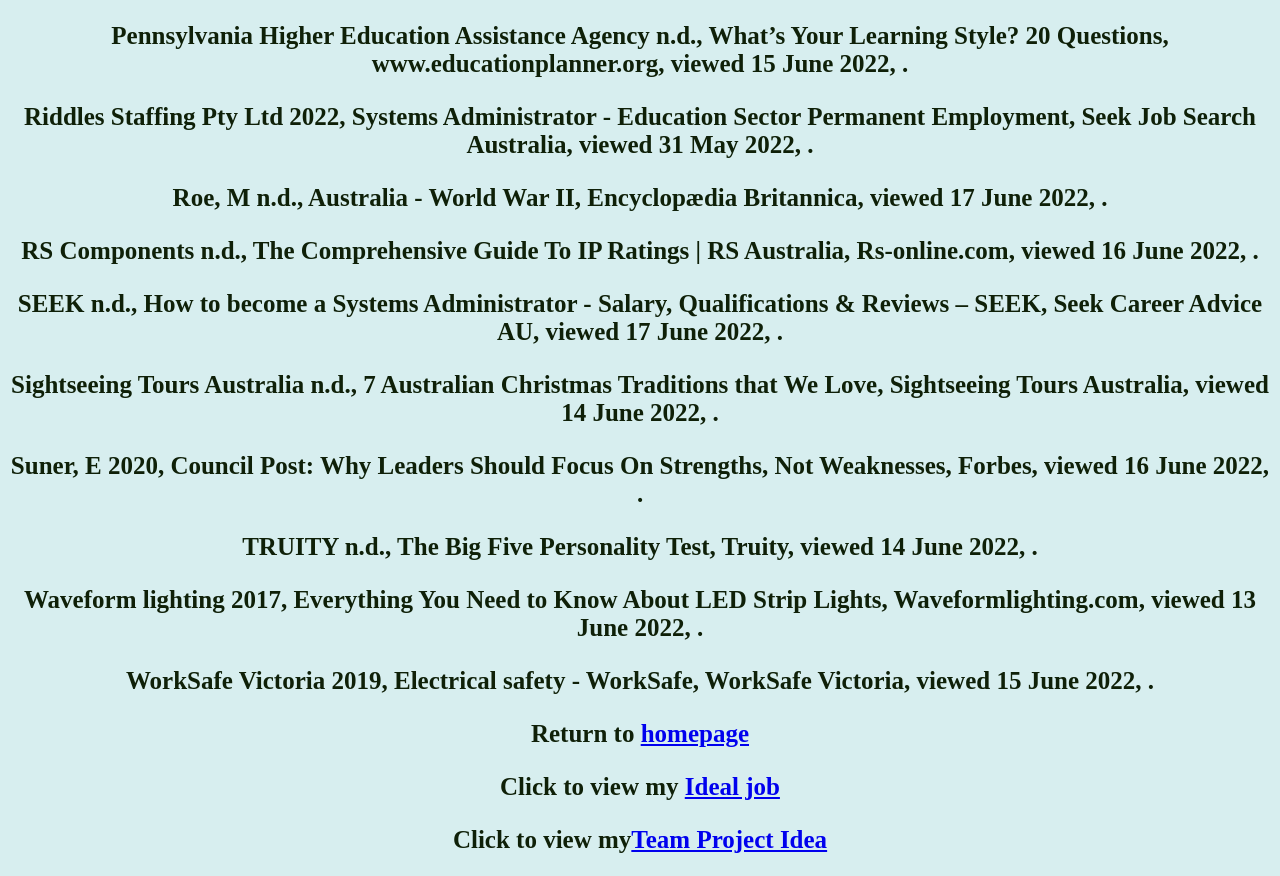
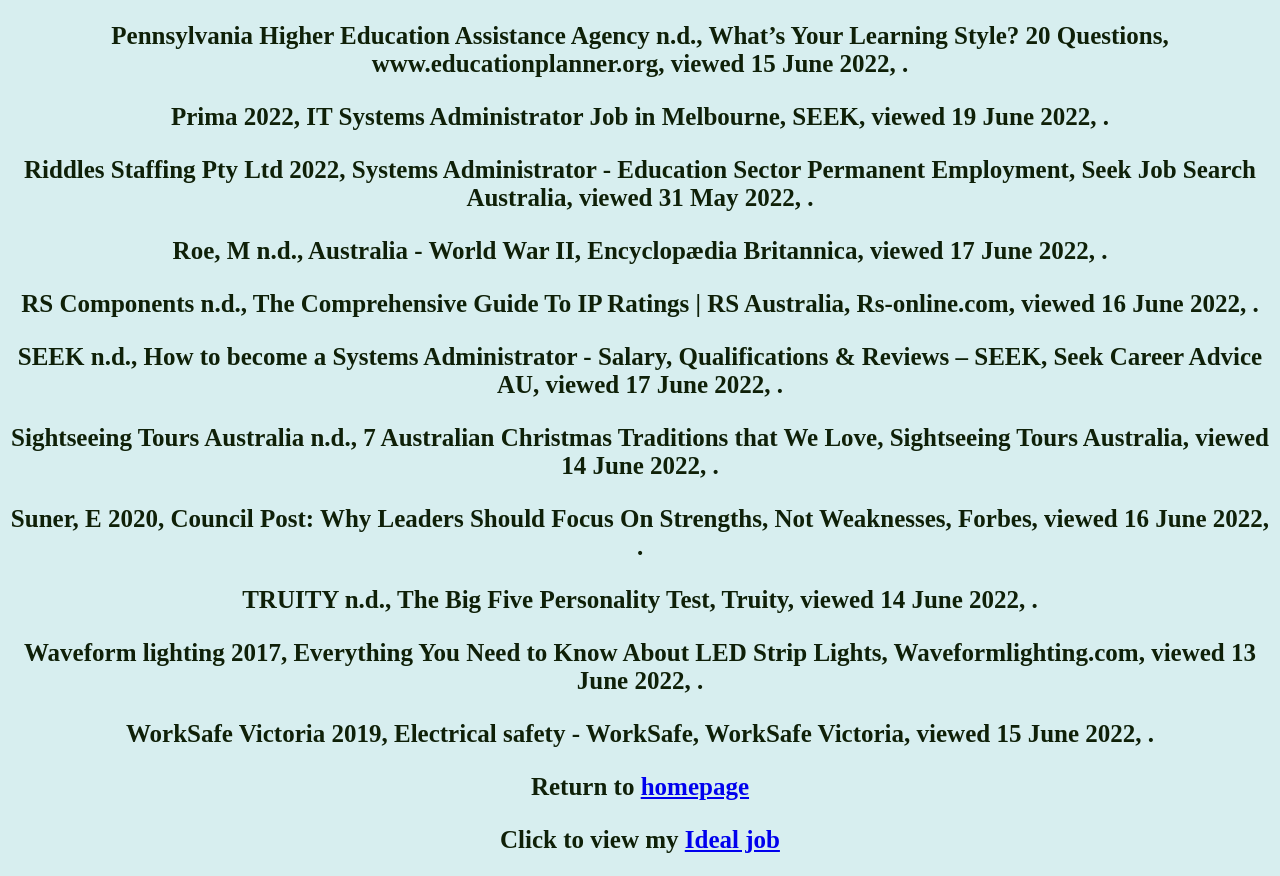
Before and after one commit to Jason-Mawbey/IIT-Assignment1, a plain HTML site: page References.html in a window 1280 px wide. Shown: the part 940-1816 px from the top of the page. Drawn offline with Linux system fonts and the light colour scheme.

Commit message:
Update References.html

```diff
--- a/References.html
+++ b/References.html
@@ -25,6 +25,7 @@
 <p>MisterBotBreak 2019, How to Use a Real-Time Clock Module (DS3231), Arduino Project Hub, viewed 16 June 2022, <https://create.arduino.cc/projecthub/MisterBotBreak/how-to-use-a-real-time-clock-module-ds3231-bc90fe>.</p>
 <p>NERIS Analytics Limited n.d., Jason - Turbulent Architect (INTJ-T) | 16Personalities, www.16personalities.com, viewed 15 June 2022, <https://www.16personalities.com/profiles/4f74229aaa2ec>.</p>
 <p>Pennsylvania Higher Education Assistance Agency n.d., What’s Your Learning Style? 20 Questions, www.educationplanner.org, viewed 15 June 2022, <http://www.educationplanner.org/students/self-assessments/learning-styles-quiz.shtml?event=results&A=3&V=11&T=6>.</p>
+<p>Prima 2022, IT Systems Administrator Job in Melbourne, SEEK, viewed 19 June 2022, <https://www.seek.com.au/job/57370279?type=promoted#sol=1a71dc0186a597f09cd55f0fefe5e70fd545d519>.</p>
 <p>Riddles Staffing Pty Ltd 2022, Systems Administrator - Education Sector Permanent Employment, Seek Job Search Australia, viewed 31 May 2022, <https://www.seek.com.au/job/56888991?type=standard#sol=48f5916f5da5a1a0e21e876c712bcea413dc9115>.</p>
 <p>Roe, M n.d., Australia - World War II, Encyclopædia Britannica, viewed 17 June 2022, <https://www.britannica.com/place/Australia/World-War-II>.</p>
 <p>RS Components n.d., The Comprehensive Guide To IP Ratings | RS Australia, Rs-online.com, viewed 16 June 2022, <https://au.rs-online.com/web/generalDisplay.html?id=ideas-and-advice/ip-ratings>.</p>
```
